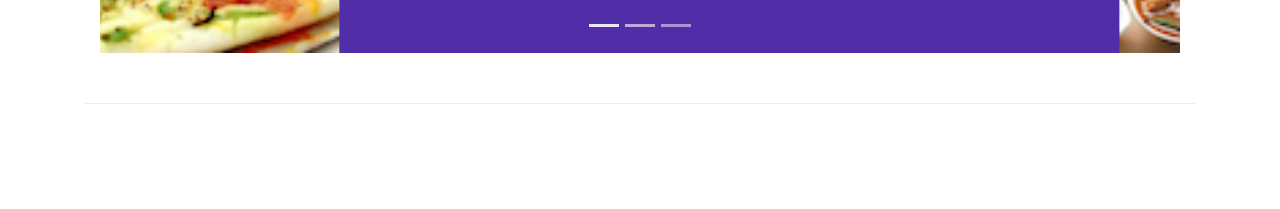
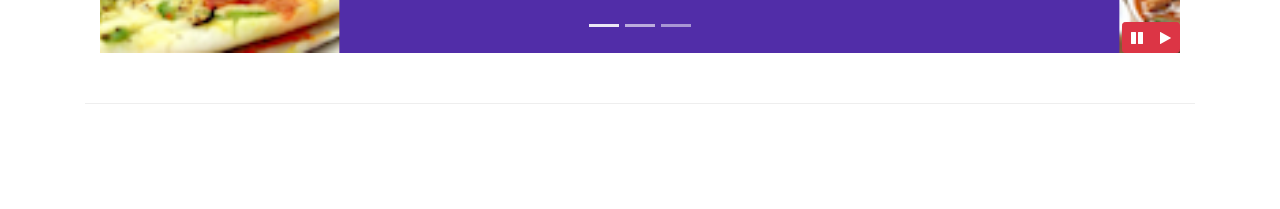
Before and after one commit to rashmiv99/Full-Stack-Web-Development-HKUST, a website: page index.html in a window 1280 px wide. Shown: the part 591-800 px from the top of the page. Drawn offline with nearby package versions, Linux system fonts and the light colour scheme.

Commit message:
Bootstrap and JQuery

```diff
--- a/css/styles.css
+++ b/css/styles.css
@@ -59,3 +59,9 @@ body {
     left: 0;
     min-height: 300px;
 }
+
+#carouselButton {
+    right: 0px;
+    position: absolute;
+    bottom: 0px;
+}
--- a/index.html
+++ b/index.html
@@ -207,6 +207,14 @@
                     <a class="carousel-control-next" href="#mycarousel" role="button" data-slide="next">
                         <span class="carousel-control-next-icon"></span>
                     </a>
+                    <div class="btn-group" id="carouselButton">
+                        <button class="btn btn-danger btn-sm" id="carousel-pause">
+                            <span class="fa fa-pause"></span>
+                        </button>
+                        <button class="btn btn-danger btn-sm" id="carousel-play">
+                            <span class="fa fa-play"></span>
+                        </button>
+                    </div>
                 </div>
             </div>
         </div>
@@ -359,10 +367,21 @@
     <script src="node_modules/popper.js/dist/umd/popper.min.js"></script>
     <script src="node_modules/bootstrap/dist/js/bootstrap.min.js"></script>
     <!-- <script>
-        $(document).ready(function() {
-            $('[data-toggle="tooltip"]').tooltip();
+        $(document).ready(function() { //when the document is ready, then performt he following
+            $('[data-toggle="tooltip"]').tooltip(); //select those elments for which data-toggle=tooltip, and apply the function tootip.
         });
     </script> -->
+    <script>
+        $(document).ready(function() {
+            $('#mycarousel').carousel({ interval: 2000 });
+            $('#carousel-pause').click(function() {
+                $('#mycarousel').carousel('pause');
+            });
+            $('#carousel-play').click(function() {
+                $('#mycarousel').carousel('cycle');
+            });
+        });
+    </script>
 </body>
 
 </html>
```
